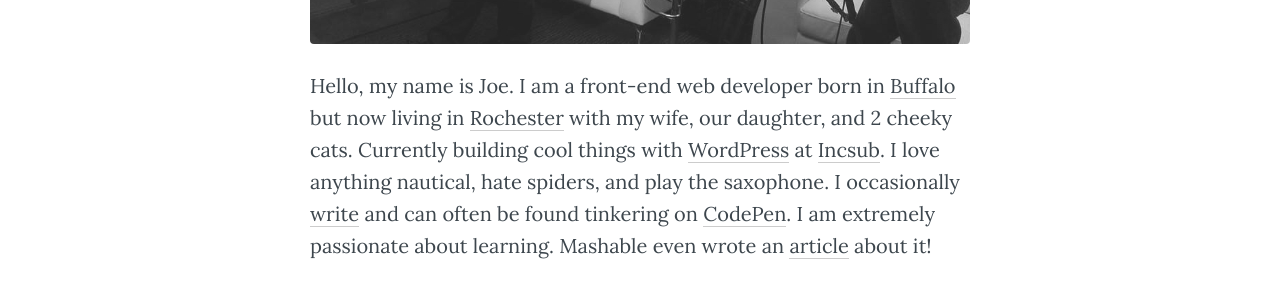
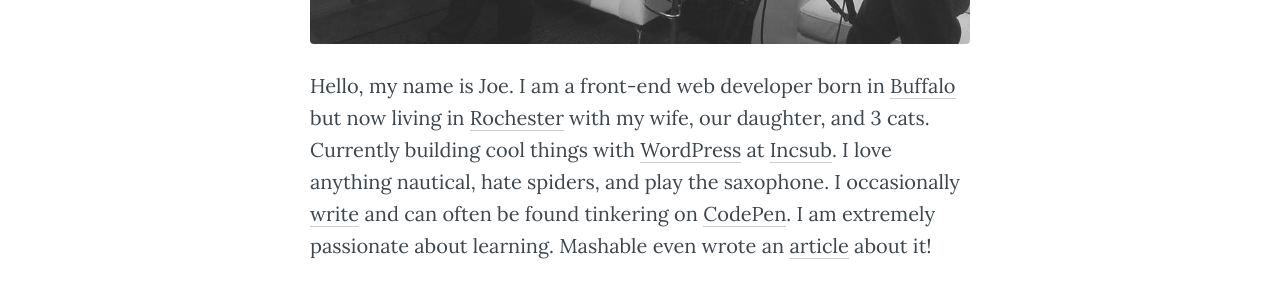
Before and after one commit to josephfusco/josephfusco.github.io, a Jekyll site: the page built from index.md, in a window 1280 px wide. Shown: the part 614-908 px from the top of the page. Built offline with Jekyll 4.4.1, drawn with Linux system fonts in a browser that asks for light colours; some web fonts are replaced.

Commit message:
Increase cat count :cat:

```diff
--- a/index.md
+++ b/index.md
@@ -7,7 +7,7 @@
 
 <img src="{{ site.baseurl }}/assets/img/real-money-bw.jpg">
 
-Hello, my name is Joe. I am a front-end web developer born in [Buffalo](https://en.wikipedia.org/wiki/Buffalo,_New_York) but now living in [Rochester](https://en.wikipedia.org/wiki/Rochester,_New_York) with my wife, our daughter, and 2 cheeky cats. Currently building cool things with [WordPress](https://profiles.wordpress.org/joefusco) at [Incsub](http://incsub.com). I love anything nautical, hate spiders, and play the saxophone. I occasionally [write](/archive) and can often be found tinkering on [CodePen](https://codepen.io/fusco). I am extremely passionate about learning. Mashable even wrote an [article](http://mashable.com/2015/01/11/teach-yourself-programming/) about it!
+Hello, my name is Joe. I am a front-end web developer born in [Buffalo](https://en.wikipedia.org/wiki/Buffalo,_New_York) but now living in [Rochester](https://en.wikipedia.org/wiki/Rochester,_New_York) with my wife, our daughter, and 3 cats. Currently building cool things with [WordPress](https://profiles.wordpress.org/joefusco) at [Incsub](http://incsub.com). I love anything nautical, hate spiders, and play the saxophone. I occasionally [write](/archive) and can often be found tinkering on [CodePen](https://codepen.io/fusco). I am extremely passionate about learning. Mashable even wrote an [article](http://mashable.com/2015/01/11/teach-yourself-programming/) about it!
 
 Need web help? [Get in touch](mailto:hello@josephfus.co)!
 
```
